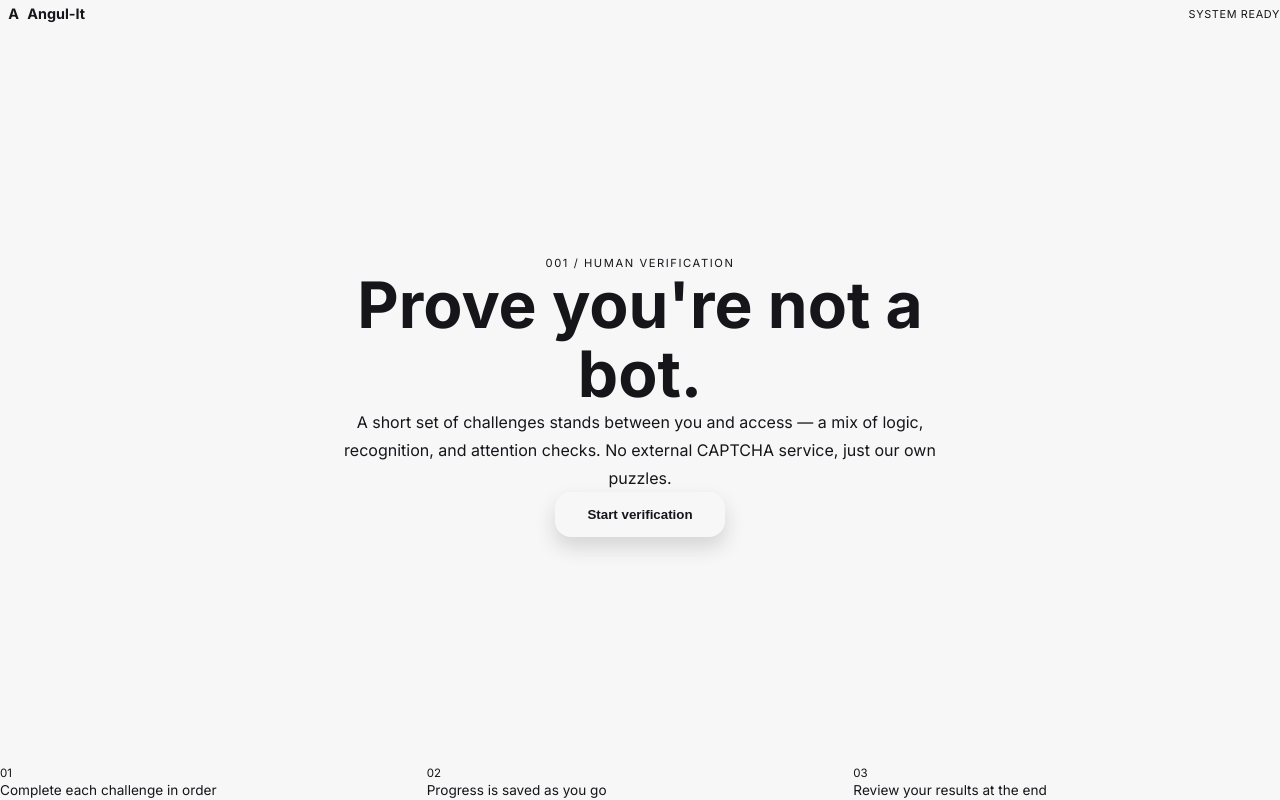
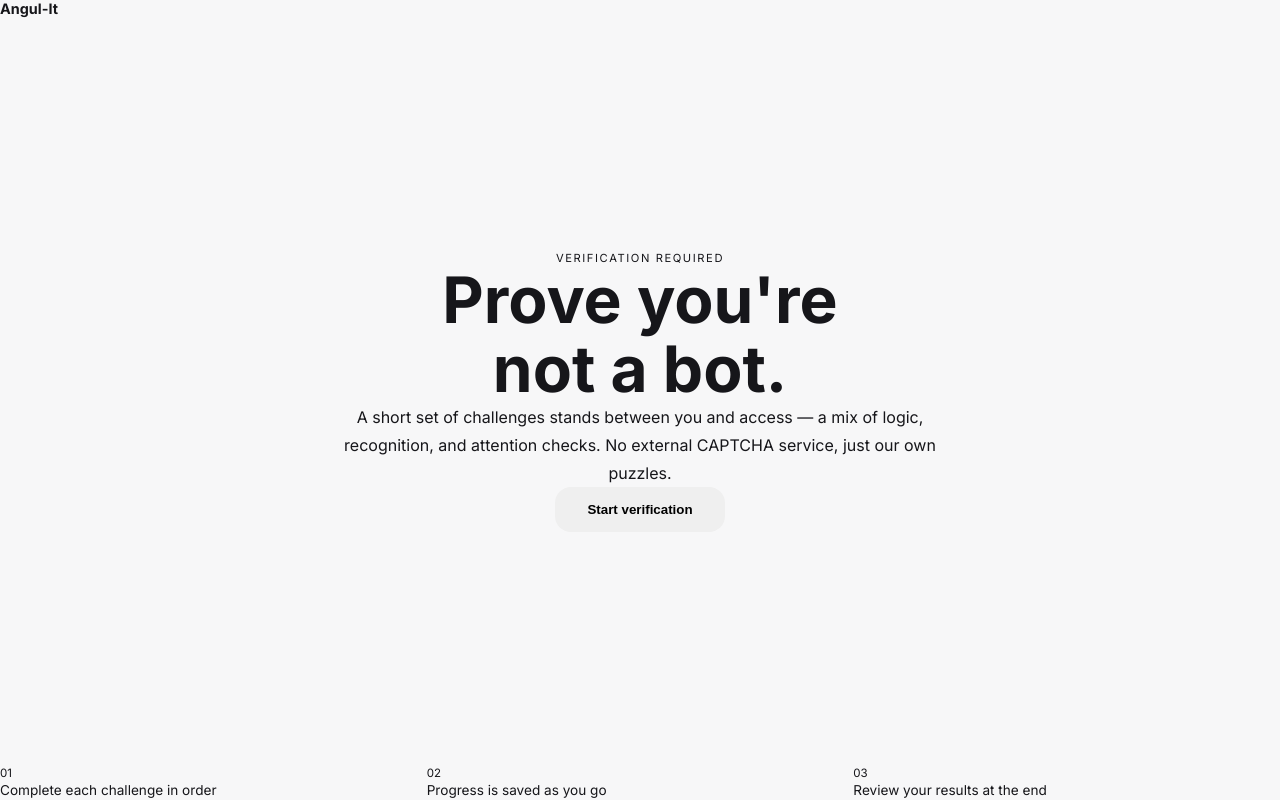
Before and after one commit to heisenstack/angul-it, an Angular app: page / in a window 1280 px wide. Built offline with nearby package versions, Linux system fonts and the light colour scheme.

Commit message:
Home component adding template and logic

```diff
--- a/src/app/features/home/home.html
+++ b/src/app/features/home/home.html
@@ -1,26 +1,24 @@
 <div class="home">
   <header class="home__header">
-    <span class="brand">
-      <span class="brand__mark">A</span>
-      Angul-It
-    </span>
-    <span class="status">
-      <span class="status__dot"></span>
-      System ready
-    </span>
+    <span class="brand">Angul-It</span>
   </header>
 
   <main class="home__main">
-    <p class="eyebrow">001 / Human verification</p>
-    <h1>Prove you're not a bot.</h1>
-    <p class="lead">
-      A short set of challenges stands between you and access — a mix of
-      logic, recognition, and attention checks. No external CAPTCHA
-      service, just our own puzzles.
-    </p>
-    <button class="btn btn--primary" (click)="startChallenge()">
-      Start verification
-    </button>
+    <div class="frame">
+      <span class="frame__corner frame__corner--tl" aria-hidden="true"></span>
+      <span class="frame__corner frame__corner--tr" aria-hidden="true"></span>
+      <span class="frame__corner frame__corner--bl" aria-hidden="true"></span>
+      <span class="frame__corner frame__corner--br" aria-hidden="true"></span>
+
+      <p class="eyebrow">Verification required</p>
+      <h1>Prove you're<br />not a bot.</h1>
+      <p class="lead">
+        A short set of challenges stands between you and access — a mix of
+        logic, recognition, and attention checks. No external CAPTCHA
+        service, just our own puzzles.
+      </p>
+      <button class="btn" (click)="startChallenge()">Start verification</button>
+    </div>
   </main>
 
   <footer class="home__steps">
```
